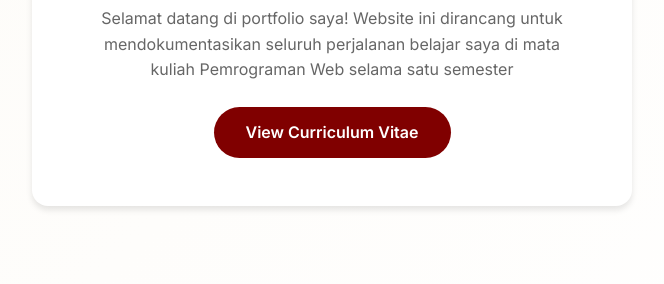
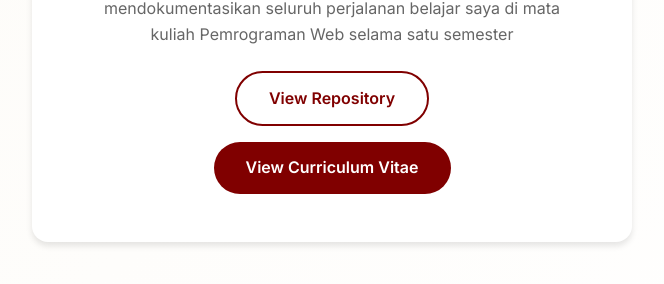
Before and after one commit to berlianasr/pemrograman-web, a plain HTML site: page index.html in a window 1280 px wide. Shown: the part 354-638 px from the top of the page, without its empty margins (308-972 px from the left). Drawn offline with nearby package versions, Linux system fonts and the light colour scheme.

Commit message:
add repo button

```diff
--- a/css/style.css
+++ b/css/style.css
@@ -272,6 +272,14 @@
     border-top: 5px solid var(--primary-color);
 }
 
+.btn-group {
+    display: flex;
+    flex-direction: column;
+    gap: 1rem;
+    align-items: center;
+    margin-top: 1.5rem;
+}
+
 .btn {
     display: inline-block;
     background-color: var(--primary-color);
@@ -279,8 +287,13 @@
     padding: 0.8rem 2rem;
     border-radius: 50px;
     font-weight: bold;
-    margin-top: 1.5rem;
     transition: transform 0.2s, box-shadow 0.2s;
+}
+
+.btn-secondary {
+    background-color: transparent;
+    color: var(--primary-color);
+    border: 2px solid var(--primary-color);
 }
 
 .btn:hover {
@@ -289,6 +302,11 @@
     text-decoration: none;
     transform: translateY(-2px);
     box-shadow: 0 4px 8px rgba(128, 0, 0, 0.3);
+}
+
+.btn-secondary:hover {
+    background-color: var(--primary-color);
+    color: white;
 }
 
 /* Animations */
--- a/index.html
+++ b/index.html
@@ -20,7 +20,10 @@
             <p style="margin-top: 1rem; color: var(--text-light);">Selamat datang di portfolio saya! Website ini
                 dirancang untuk mendokumentasikan
                 seluruh perjalanan belajar saya di mata kuliah Pemrograman Web selama satu semester</p>
-            <a href="cv.html" class="btn">View Curriculum Vitae</a>
+            <div class="btn-group">
+                <a href="https://github.com/berlianasr/pemrograman-web" class="btn btn-secondary">View Repository</a>
+                <a href="cv.html" class="btn">View Curriculum Vitae</a>
+            </div>
         </div>
     </div>
 </body>
```
